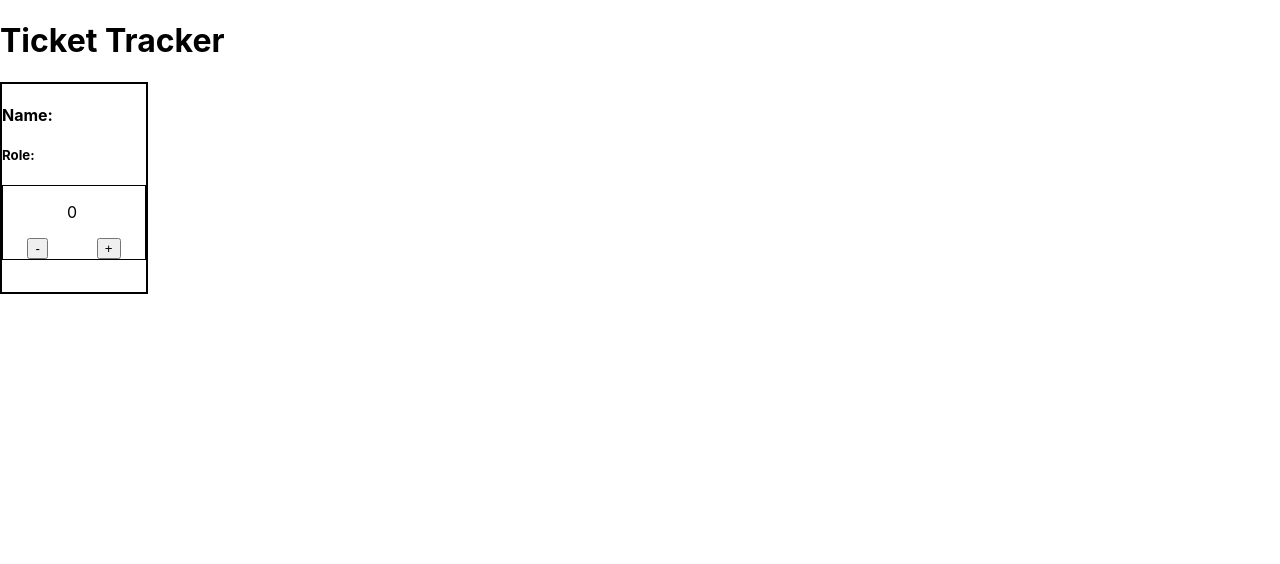
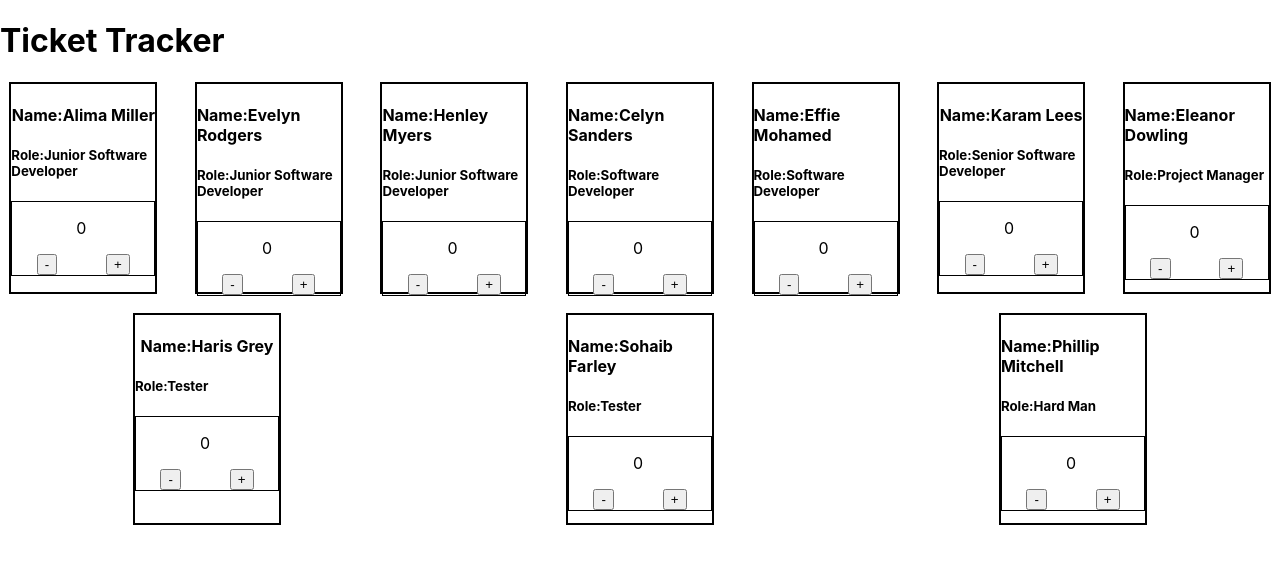
Before and after one commit to Alin-Nita/React_Tickets, a React (Create React App) app: page / in a window 1280 px wide. Shown: the top 564 px of the page. Built offline with nearby package versions, Linux system fonts and the light colour scheme.

Commit message:
resolved the challenge+ all items positioned properly

```diff
--- a/src/App.jsx
+++ b/src/App.jsx
@@ -7,7 +7,7 @@ const App = () => {
   return (
     <>
       <Header />
-      <div>
+      <div id="Employees_Container">
         <EmployeeCard />
       </div>
     </>
--- a/src/components/Employee-Card/Employee-Card.jsx
+++ b/src/components/Employee-Card/Employee-Card.jsx
@@ -1,11 +1,13 @@
 import React from "react";
 import "./Employee-Card.scss";
+import team from "../../data/data";
 
-const EmployeeCard = (props) => {
-  return (
-    <div class="name_and_role">
-      <h4 className="name">Name:</h4>
-      <h5 className="role">Role:</h5>
+const EmployeeCard = () => {
+  return team.map((employee) => (
+    <div className="name__and__role">
+      <h4 className="name">Name:{employee.name}</h4>
+      <h5 className="role">Role:{employee.role}</h5>
+
       <div class="counter">
         <p class="counter__score">0</p>
         <div id="buttons">
@@ -14,7 +16,7 @@ const EmployeeCard = (props) => {
         </div>
       </div>
     </div>
-  );
+  ));
 };
 
 export default EmployeeCard;
--- a/src/components/Employee-Card/Employee-Card.scss
+++ b/src/components/Employee-Card/Employee-Card.scss
@@ -1,9 +1,19 @@
 @use "../../assets/sass/_variables.scss" as *;
 
-.name_and_role {
-  border: 2px solid black;
-  width: 9em;
-  height: 13em;
+.name {
+  gap: 0.5cm;
+  display: flex;
+  flex-direction: row;
+  flex-wrap: wrap;
+  align-content: space-around;
+  justify-content: space-around;
+  align-items: center;
+
+  &__and__role {
+    border: 2px solid black;
+    width: 9em;
+    height: 13em;
+  }
 }
 
 .counter {
@@ -22,3 +32,13 @@
   justify-content: space-around;
   align-items: space-around;
 }
+
+#Employees_Container {
+  gap: 0.5cm;
+  display: flex;
+  flex-direction: row;
+  flex-wrap: wrap;
+  align-content: space-around;
+  justify-content: space-around;
+  align-items: center;
+}
--- a/src/index.css
+++ b/src/index.css
@@ -1,13 +1,19 @@
 body {
+  display: flex;
+  flex-direction: row;
+  flex-wrap: wrap;
+  align-content: space-around;
+  justify-content: space-around;
+  align-items: center;
   margin: 0;
-  font-family: -apple-system, BlinkMacSystemFont, 'Segoe UI', 'Roboto', 'Oxygen',
-    'Ubuntu', 'Cantarell', 'Fira Sans', 'Droid Sans', 'Helvetica Neue',
+  font-family: -apple-system, BlinkMacSystemFont, "Segoe UI", "Roboto", "Oxygen",
+    "Ubuntu", "Cantarell", "Fira Sans", "Droid Sans", "Helvetica Neue",
     sans-serif;
   -webkit-font-smoothing: antialiased;
   -moz-osx-font-smoothing: grayscale;
 }
 
 code {
-  font-family: source-code-pro, Menlo, Monaco, Consolas, 'Courier New',
+  font-family: source-code-pro, Menlo, Monaco, Consolas, "Courier New",
     monospace;
 }
```
